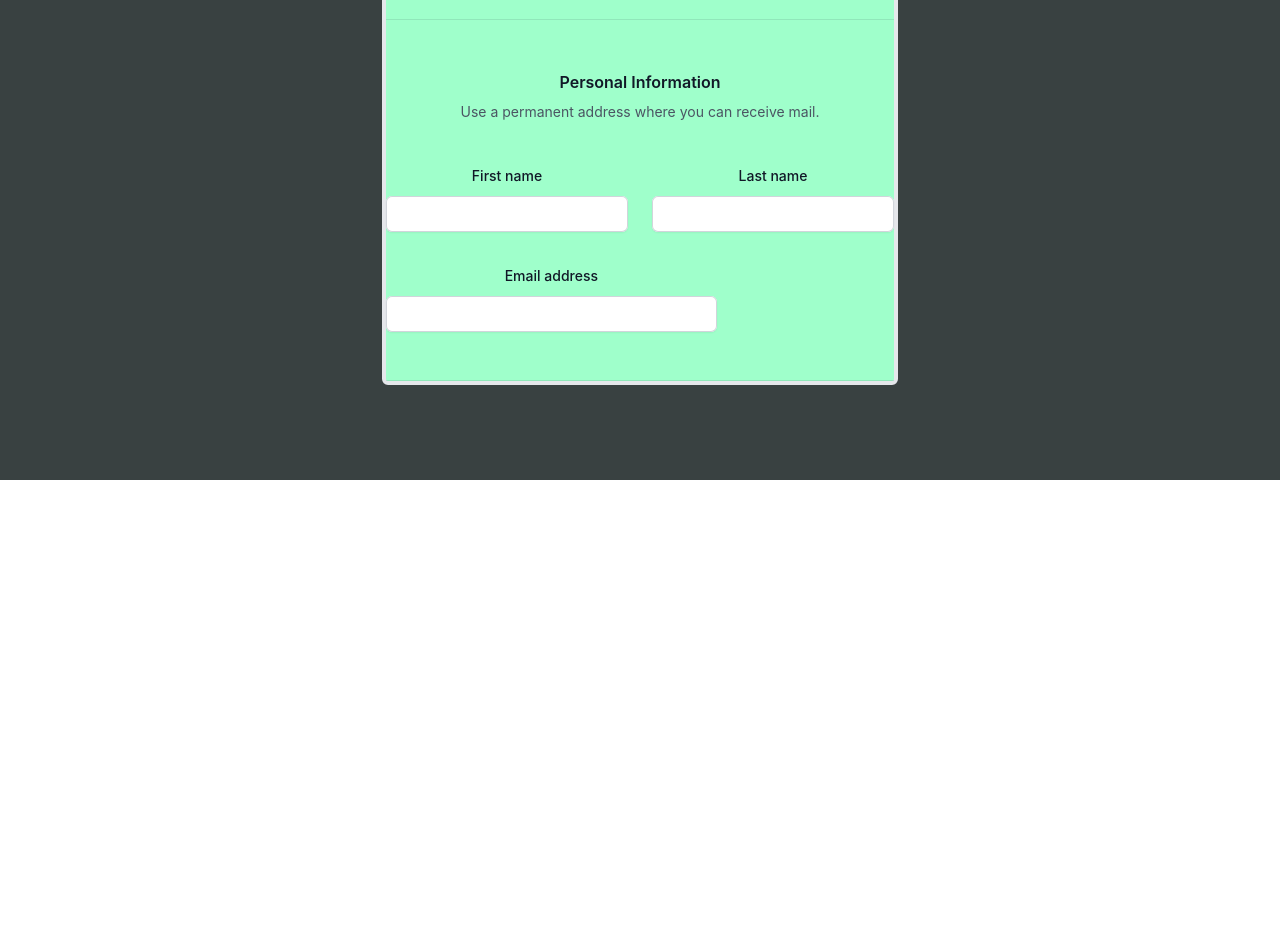
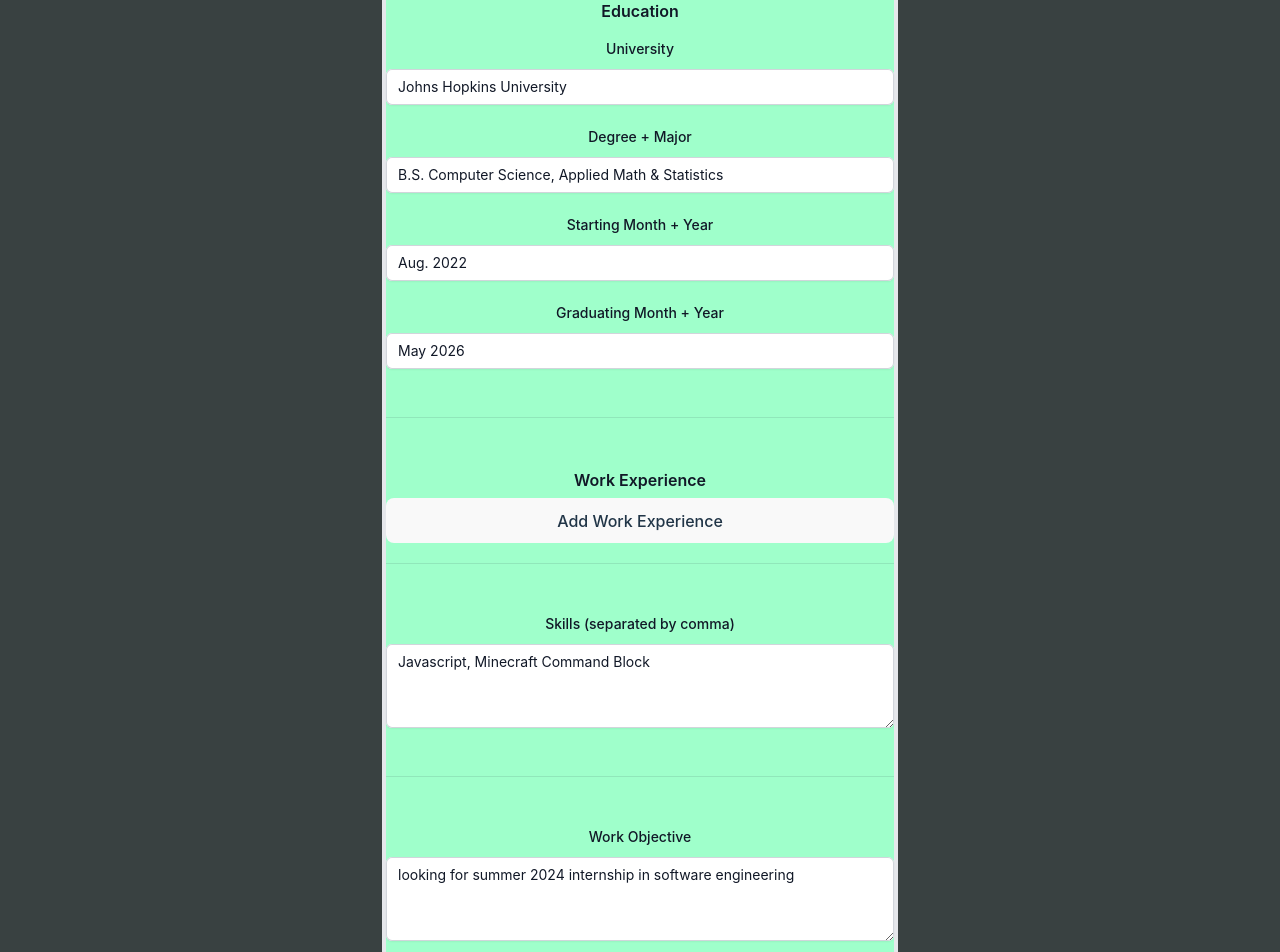
Before and after one commit to Bamboo-resumes/frontend, a React (Vite) app in the folder bamboo_frontend/: page / in a window 1280 px wide. Shown: the part 320-1272 px from the top of the page. Before the commit the page ends 800 px from the top, so only its background shows below. Built offline with nearby package versions, Linux system fonts and the light colour scheme.

Commit message:
form: added new fields and removed unnecessary ones. created generate form button which makes json  object and, for now, prints to console

```diff
--- a/bamboo_frontend/src/components/ResumeForm.tsx
+++ b/bamboo_frontend/src/components/ResumeForm.tsx
@@ -1,36 +1,91 @@
+import React, { useState, ChangeEvent, FormEvent } from 'react';
 
-const ResumeForm = () => {
+interface WorkExperience {
+  company: string;
+  jobTitle: string;
+  startDate: string;
+  endDate: string;
+  description: string;
+}
+
+interface FormData {
+  firstName: string;
+  lastName: string;
+  degree: string;
+  email: string;
+  summary: string;
+  university: string;
+  universityStartDate: string;
+  universityEndDate: string;
+  workExperience: WorkExperience[];
+  skills: string;
+}
+
+const ResumeForm: React.FC = () => {
+  const [formData, setFormData] = useState<FormData>({
+    firstName: 'Spencer',
+    lastName: 'Huang',
+    degree: 'B.S. Computer Science, Applied Math & Statistics',
+    email: 'shuan126@jhu.edu',
+    summary: 'looking for summer 2024 internship in software engineering',
+    university: 'Johns Hopkins University',
+    universityStartDate: 'Aug. 2022',
+    universityEndDate: 'May 2026',
+    workExperience: [],
+    skills: 'Javascript, Minecraft Command Block',
+  });
+
+  const handleChange = (e: ChangeEvent<HTMLInputElement | HTMLTextAreaElement>): void => {
+    const { name, value } = e.target;
+    setFormData({
+      ...formData,
+      [name]: value,
+    });
+  };
+
+  const handleWorkExperienceChange = (index: number, field: keyof WorkExperience, value: string): void => {
+    const updatedWorkExperience = [...formData.workExperience];
+    updatedWorkExperience[index][field] = value;
+    setFormData({
+      ...formData,
+      workExperience: updatedWorkExperience,
+    });
+  };
+
+
+  const handleAddWorkExperience = (): void => {
+    setFormData({
+      ...formData,
+      workExperience: [...formData.workExperience, { company: '', jobTitle: '', startDate: '', endDate: '', description: '' }],
+    });
+  };
+
+  const handleRemoveWorkExperience = (index: number): void => {
+    const updatedWorkExperience = [...formData.workExperience];
+    updatedWorkExperience.splice(index, 1);
+    setFormData({
+      ...formData,
+      workExperience: updatedWorkExperience,
+    });
+  };
+
+  const handleSubmit = (e: FormEvent<HTMLFormElement>): void => {
+    e.preventDefault();
+
+    // You can use the formData object to generate a resume or send the data to an API.
+    // For this example, we will just log the data.
+    console.log(formData);
+  };
+
   return (
-        <form className="border-4 rounded-md bg-light-green">
+    <form className="mt-16 border-4 rounded-md bg-light-green" onSubmit={handleSubmit}>
       <div className="space-y-12">
-            <div className="border-b border-gray-900/10 pb-12">
 
-              <div className="mt-10 grid grid-cols-1 gap-x-6 gap-y-8 sm:grid-cols-6">
 
-                <div className="col-span-full">
-                  <label htmlFor="about" className="block text-sm font-medium leading-6 text-gray-900">
-                    About
-                  </label>
-                  <div className="mt-2">
-                    <textarea
-                      id="about"
-                      name="about"
-                      rows={3}
-                      className="block w-full rounded-md border-0 py-1.5 text-gray-900 shadow-sm ring-1 ring-inset ring-gray-300 placeholder:text-gray-400 focus:ring-2 focus:ring-inset focus:ring-indigo-600 sm:text-sm sm:leading-6"
-                      defaultValue={''}
-                    />
-                  </div>
-                  <p className="mt-3 text-sm leading-6 text-gray-600">Write a few sentences about yourself.</p>
-                </div>
+        <div className="border-b border-gray-900/10 pb-5">
+          <h2 className="text-base font-semibold leading-7 text-gray-900">Personal Information</h2>
 
-              </div>
-            </div>
-
-            <div className="border-b border-gray-900/10 pb-12">
-              <h2 className="text-base font-semibold leading-7 text-gray-900">Personal Information</h2>
-              <p className="mt-1 text-sm leading-6 text-gray-600">Use a permanent address where you can receive mail.</p>
-
-              <div className="mt-10 grid grid-cols-1 gap-x-6 gap-y-8 sm:grid-cols-6">
+          <div className="mt-2 grid grid-cols-1 gap-x-6 gap-y-2 sm:grid-cols-6">
             <div className="sm:col-span-3">
               <label htmlFor="first-name" className="block text-sm font-medium leading-6 text-gray-900">
                 First name
@@ -38,10 +93,12 @@
               <div className="mt-2">
                 <input
                   type="text"
-                      name="first-name"
+                  name="firstName"
                   id="first-name"
                   autoComplete="given-name"
                   className="block w-full rounded-md border-0 py-1.5 text-gray-900 shadow-sm ring-1 ring-inset ring-gray-300 placeholder:text-gray-400 focus:ring-2 focus:ring-inset focus:ring-indigo-600 sm:text-sm sm:leading-6"
+                  value={formData.firstName}
+                  onChange={handleChange}
                 />
               </div>
             </div>
@@ -53,10 +110,12 @@
               <div className="mt-2">
                 <input
                   type="text"
-                      name="last-name"
+                  name="lastName"
                   id="last-name"
                   autoComplete="family-name"
                   className="block w-full rounded-md border-0 py-1.5 text-gray-900 shadow-sm ring-1 ring-inset ring-gray-300 placeholder:text-gray-400 focus:ring-2 focus:ring-inset focus:ring-indigo-600 sm:text-sm sm:leading-6"
+                  value={formData.lastName}
+                  onChange={handleChange}
                 />
               </div>
             </div>
@@ -72,18 +131,185 @@
                   type="email"
                   autoComplete="email"
                   className="block w-full rounded-md border-0 py-1.5 text-gray-900 shadow-sm ring-1 ring-inset ring-gray-300 placeholder:text-gray-400 focus:ring-2 focus:ring-inset focus:ring-indigo-600 sm:text-sm sm:leading-6"
+                  value={formData.email}
+                  onChange={handleChange}
                 />
               </div>
             </div>
+          </div>
+        </div>
 
+        <div className="mt-2 border-b border-gray-900/10 pb-12">
+          <h2 className="text-base font-semibold leading-7 text-gray-900">Education</h2>
+          <div className="mt-3">
+
+            <label htmlFor="first-name" className="block text-sm font-medium leading-6 text-gray-900">
+              University
+            </label>
+            <div className="mt-2 pb-5">
+              <input
+                type="text"
+                name="university"
+                id="university"
+                autoComplete="given-name"
+                className="block w-full rounded-md border-0 py-1.5 text-gray-900 shadow-sm ring-1 ring-inset ring-gray-300 placeholder:text-gray-400 focus:ring-2 focus:ring-inset focus:ring-indigo-600 sm:text-sm sm:leading-6"
+                value={formData.university}
+                onChange={handleChange}
+              />
+            </div>
+
+            <label htmlFor="first-name" className="block text-sm font-medium leading-6 text-gray-900">
+              Degree + Major
+            </label>
+            <div className="mt-2 pb-5">
+              <input
+                type="text"
+                name="degree"
+                id="degree"
+                autoComplete="given-name"
+                className="block w-full rounded-md border-0 py-1.5 text-gray-900 shadow-sm ring-1 ring-inset ring-gray-300 placeholder:text-gray-400 focus:ring-2 focus:ring-inset focus:ring-indigo-600 sm:text-sm sm:leading-6"
+                value={formData.degree}
+                onChange={handleChange}
+              />
+            </div>
+
+            <label htmlFor="first-name" className="block text-sm font-medium leading-6 text-gray-900">
+              Starting Month + Year
+            </label>
+            <div className="mt-2 pb-5">
+              <input
+                type="text"
+                name="university-start-month"
+                id="university-start-month"
+                autoComplete="given-name"
+                className="block w-full rounded-md border-0 py-1.5 text-gray-900 shadow-sm ring-1 ring-inset ring-gray-300 placeholder:text-gray-400 focus:ring-2 focus:ring-inset focus:ring-indigo-600 sm:text-sm sm:leading-6"
+                value={formData.universityStartDate}
+                onChange={handleChange}
+              />
+            </div>
+
+            <label htmlFor="first-name" className="block text-sm font-medium leading-6 text-gray-900">
+              Graduating Month + Year
+            </label>
+            <div className="mt-2">
+              <input
+                type="text"
+                name="university-end-month"
+                id="university-end-month"
+                autoComplete="given-name"
+                className="block w-full rounded-md border-0 py-1.5 text-gray-900 shadow-sm ring-1 ring-inset ring-gray-300 placeholder:text-gray-400 focus:ring-2 focus:ring-inset focus:ring-indigo-600 sm:text-sm sm:leading-6"
+                value={formData.universityEndDate}
+                onChange={handleChange}
+              />
+            </div>
 
 
           </div>
         </div>
 
+        <div className="border-b border-gray-900/10 pb-5">
+        <h2 className="text-base font-semibold leading-7 text-gray-900">Work Experience</h2>
+        <div className="flex flex-col mt-1">
+          {formData.workExperience.map((experience, index) => (
+            <div key={index} className="mt-5 flex flex-col">
+              <input
+                type="text"
+                name="company"
+                placeholder="Company"
+                className="mt-2"
+                value={experience.company}
+                onChange={(e) => handleWorkExperienceChange(index, 'company', e.target.value)}
+              />
+              <input
+                type="text"
+                name="jobTitle"
+                placeholder="Job Title"
+                className="mt-2"
+                value={experience.jobTitle}
+                onChange={(e) => handleWorkExperienceChange(index, 'jobTitle', e.target.value)}
+              />
+              <input
+                type="text"
+                name="startDate"
+                placeholder="Start Date"
+                className="mt-2"
+                value={experience.startDate}
+                onChange={(e) => handleWorkExperienceChange(index, 'startDate', e.target.value)}
+              />
+              <input
+                type="text"
+                name="endDate"
+                placeholder="End Date"
+                className="mt-2"
+                value={experience.endDate}
+                onChange={(e) => handleWorkExperienceChange(index, 'endDate', e.target.value)}
+              />
+              <input
+                type="text"
+                name="description"
+                placeholder="Description"
+                className="mt-2"
+                value={experience.description}
+                onChange={(e) => handleWorkExperienceChange(index, 'description', e.target.value)}
+              />
+              <button type="button" onClick={() => handleRemoveWorkExperience(index)}>Remove</button>
+            </div>
+          ))}
+          <button type="button" onClick={handleAddWorkExperience}>Add Work Experience</button>
+        </div>
+      </div>
+
+        <div className="border-b border-gray-900/10 pb-12">
+          <div className="mt-10 grid grid-cols-1 gap-x-6 gap-y-8 sm:grid-cols-6">
+            <div className="col-span-full">
+              <label htmlFor="about" className="block text-sm font-medium leading-6 text-gray-900">
+                Skills (separated by comma)
+              </label>
+              <div className="mt-2">
+                <textarea
+                  id="skills"
+                  name="skills"
+                  rows={3}
+                  className="block w-full rounded-md border-0 py-1.5 text-gray-900 shadow-sm ring-1 ring-inset ring-gray-300 placeholder:text-gray-400 focus:ring-2 focus:ring-inset focus:ring-indigo-600 sm:text-sm sm:leading-6"
+                  value={formData.skills}
+                  onChange={handleChange}
+                />
+              </div>
+            </div>
+          </div>
+        </div>
+
+        <div className="border-b border-gray-900/10 pb-12">
+          <div className="mt-10 grid grid-cols-1 gap-x-6 gap-y-8 sm:grid-cols-6">
+            <div className="col-span-full">
+              <label htmlFor="about" className="block text-sm font-medium leading-6 text-gray-900">
+                Work Objective
+              </label>
+              <div className="mt-2">
+                <textarea
+                  id="summary"
+                  name="summary"
+                  rows={3}
+                  className="block w-full rounded-md border-0 py-1.5 text-gray-900 shadow-sm ring-1 ring-inset ring-gray-300 placeholder:text-gray-400 focus:ring-2 focus:ring-inset focus:ring-indigo-600 sm:text-sm sm:leading-6"
+                  value={formData.summary}
+                  onChange={handleChange}
+                />
+              </div>
+            </div>
+          </div>
+        </div>
+
+        <div className="text-center">
+          <button
+            type="submit"
+            className="px-4 py-2 bg-gray-900 rounded-md text-white font-medium hover:bg-gray-700"
+          >
+            Generate Resume
+          </button>
+        </div>
       </div>
     </form>
-      )
-}
+  );
+};
 
 export default ResumeForm;
```
Lines whose indentation alone changed are shown as unchanged.
